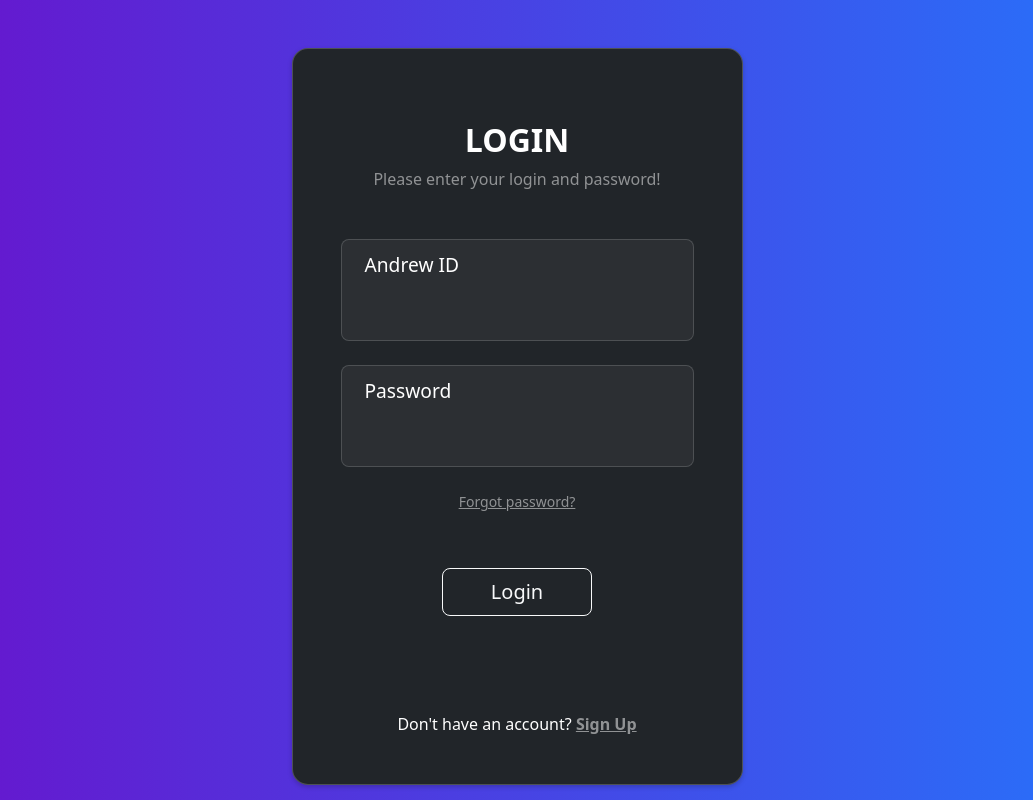
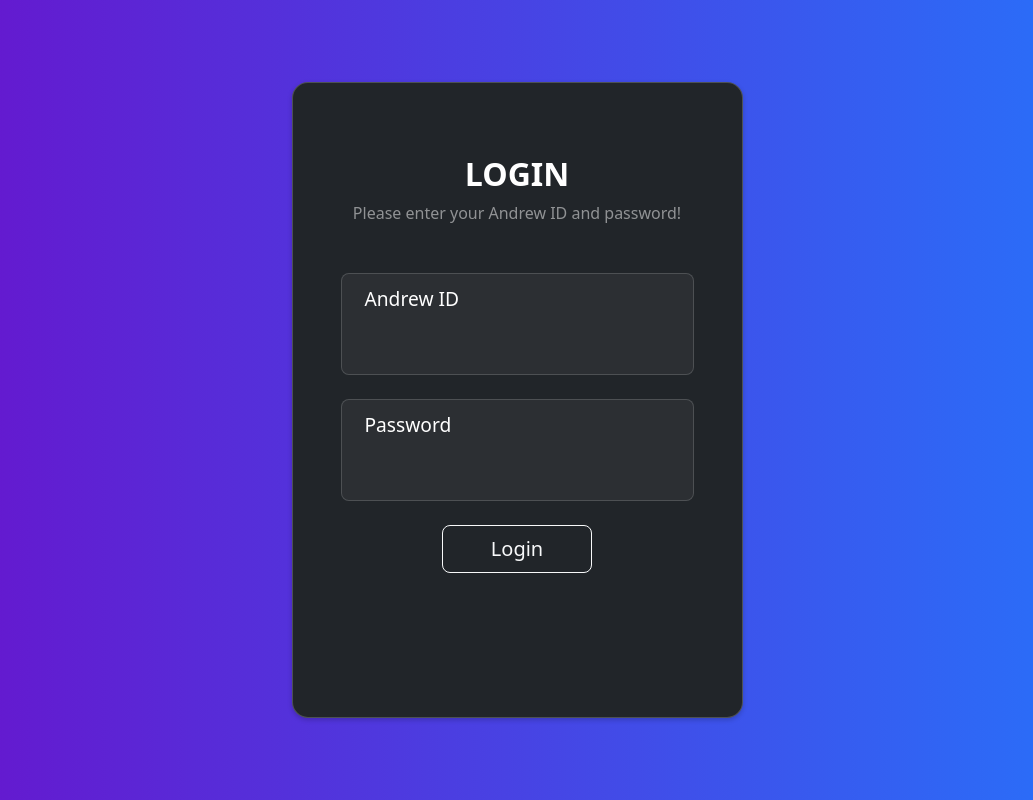
Before and after one commit to james-ngai/tartanhacks, a website: page pages/login.html in a window 1280 px wide. Shown: the whole page, without its empty margins (123-1156 px from the left). Drawn offline with nearby package versions, Linux system fonts and the light colour scheme.

Commit message:
Update login.html

```diff
--- a/pages/login.html
+++ b/pages/login.html
@@ -22,7 +22,7 @@
                         <div class="mb-md-5 mt-md-4 pb-5">
 
                         <h2 class="fw-bold mb-2 text-uppercase">Login</h2>
-                        <p class="text-white-50 mb-5">Please enter your login and password!</p>
+                        <p class="text-white-50 mb-5">Please enter your Andrew ID and password!</p>
 
                         <div class="form-outline form-white mb-4">
                             <input type="email" id="typeEmailX" class="form-control form-control-lg" />
@@ -33,18 +33,8 @@
                             <input type="password" id="typePasswordX" class="form-control form-control-lg" />
                             <label class="form-label" for="typePasswordX">Password</label>
                         </div>
-
-                        <p class="small mb-5 pb-lg-2"><a class="text-white-50" href="#!">Forgot password?</a></p>
-
                         <button id = "logbtn" class="btn btn-outline-light btn-lg px-5" type="submit" onclick="validate()">Login</button>
-
                         </div>
-
-                        <div>
-                        <p class="mb-0">Don't have an account? <a href="#!" class="text-white-50 fw-bold">Sign Up</a>
-                        </p>
-                        </div>
-
                     </div>
                     </div>
                 </div>
```
